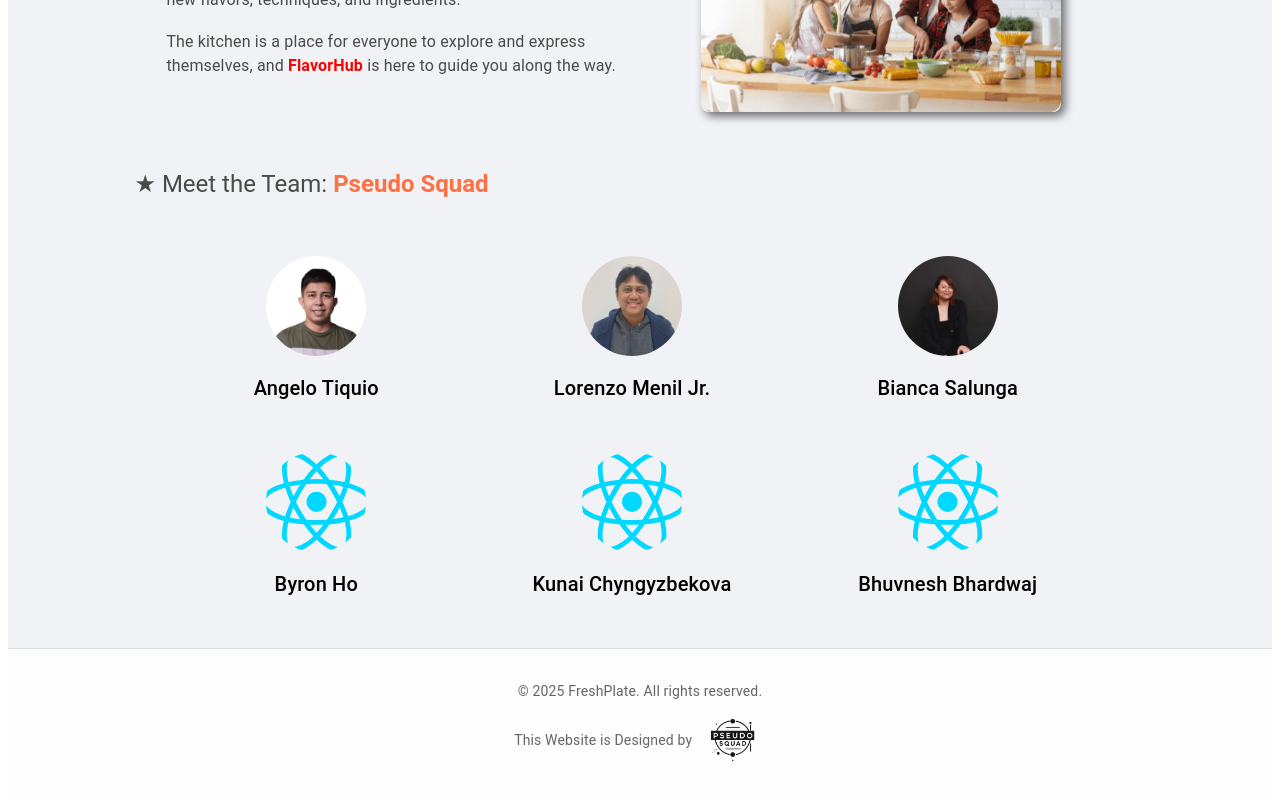
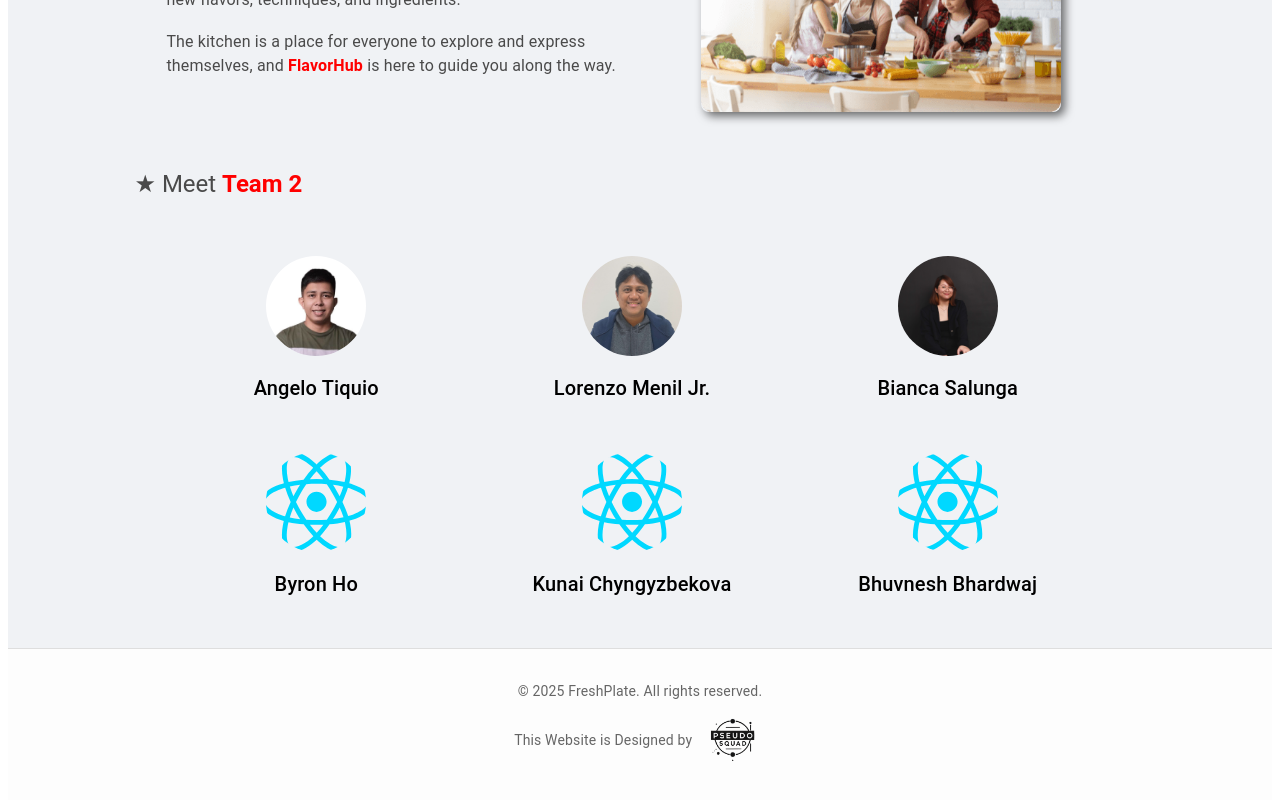
Before and after one commit to CodeBenderX/FlavorHub, a React (Vite) app in the folder client/: page /about in a window 1280 px wide. Shown: the part 915-1715 px from the top of the page. Built offline with nearby package versions, Linux system fonts and the light colour scheme.

Commit message:
Edited the Team name and font color

```diff
--- a/client/components/About.jsx
+++ b/client/components/About.jsx
@@ -190,9 +190,9 @@ export default function AboutPage() {
             gutterBottom
             sx={{ color: "#4A4A4A" }}
           >
-            ★ Meet the Team:{" "}
-            <span style={{ color: "#FF7043", fontWeight: "bold" }}>
-              Pseudo Squad
+            ★ Meet {" "}
+            <span style={{ color: "red", fontWeight: "bold" }}>
+              Team 2
             </span>
           </Typography>
 
```
Also changed, not shown: 4 other files (tests, documents, lock files or other folders).
